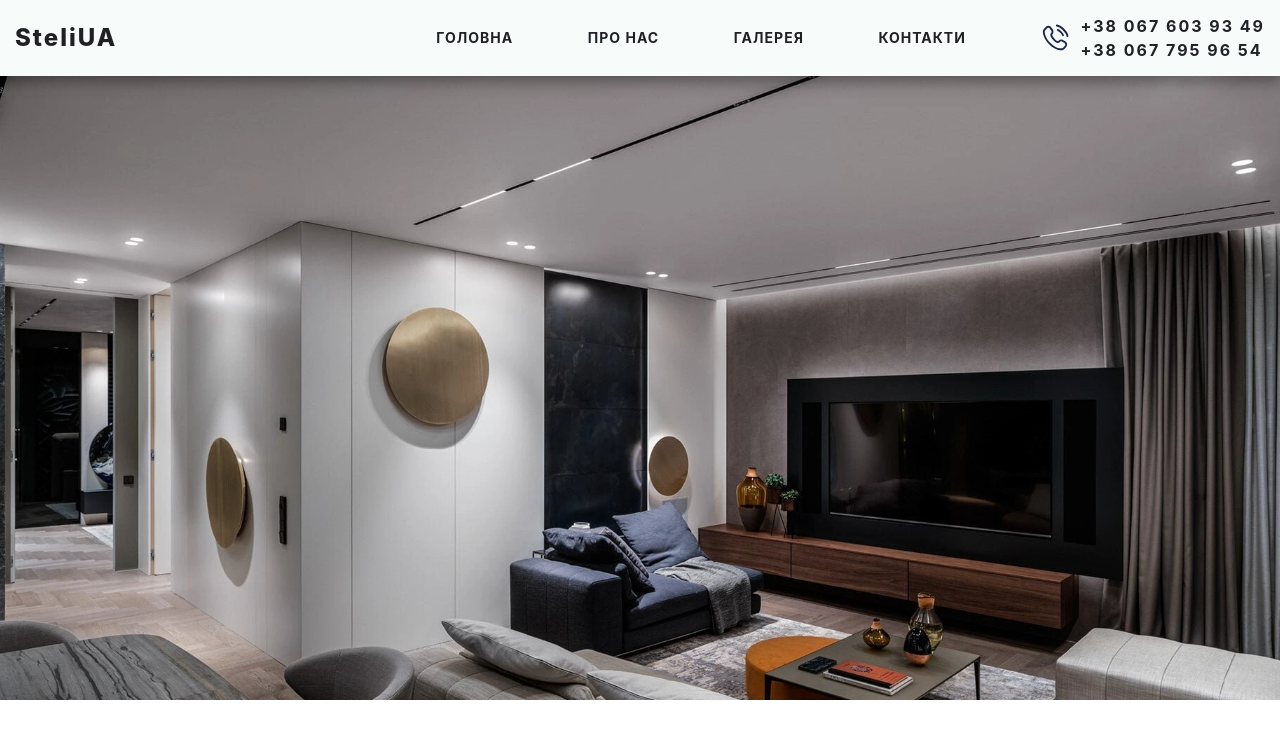
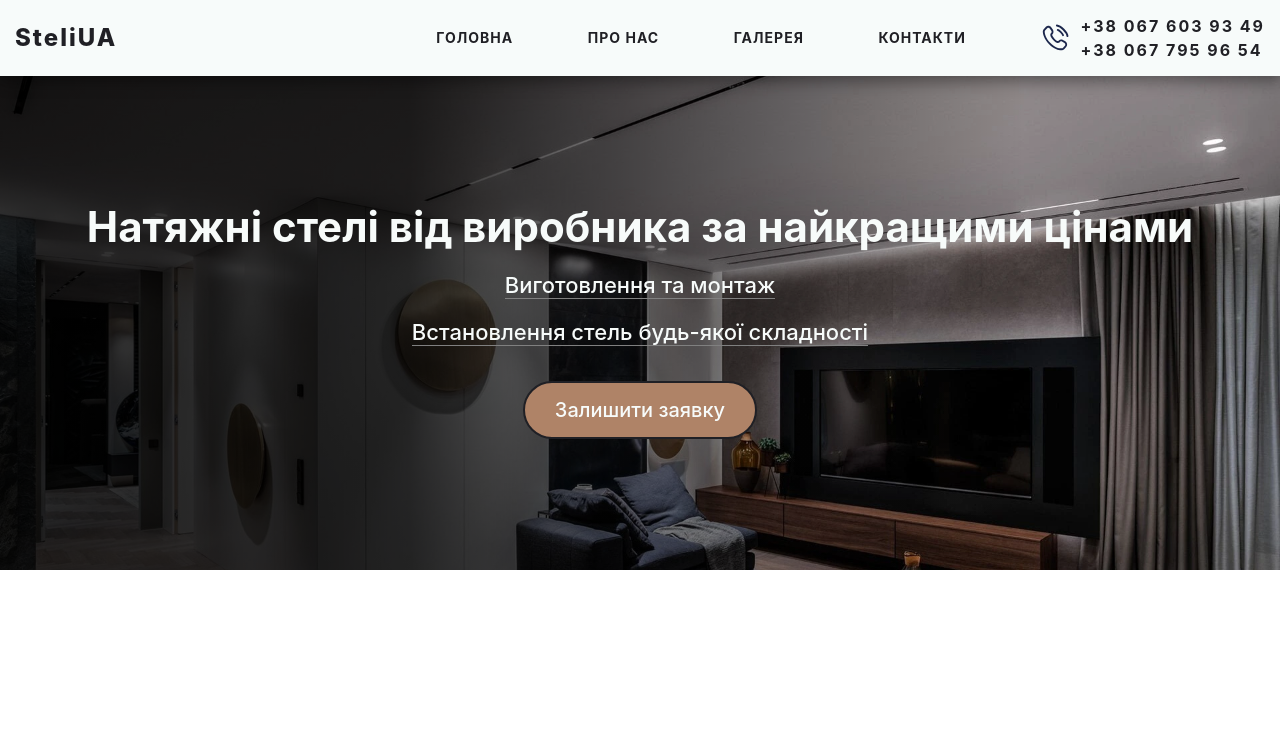
Before and after one commit to AnastasiiaBl/steliUA, a React (Vite) app: page / in a window 1280 px wide. Shown: the top 738 px of the page. Built offline with nearby package versions, Linux system fonts and the light colour scheme.

Commit message:
ADD: add component Banner; made some changes in styles Header

```diff
--- a/src/components/Banner/banner.module.scss
+++ b/src/components/Banner/banner.module.scss
@@ -1,3 +1,18 @@
+
+.banner::after {
+    content: '';
+    position: absolute;
+    top: 0;
+    left: 0;
+    width: 80%; /* Ширина будет 50% от ширины .banner (можете настроить по вашему усмотрению) */
+    height: 100%;
+    background: linear-gradient(to right, rgba(0,0,0,0.8) 30%, rgba(0,0,0,0) 100%); /* Градиент слева направо */
+    z-index: 1;
+
+    @media (min-width: 993px) {
+        background: linear-gradient(to right, rgba(0,0,0,0.8) 40%, rgba(0,0,0,0) 100%);
+    }
+}
 
 .banner {
     background-image: url(../../../public/img/banner1.webp);
@@ -5,5 +20,76 @@
     background-size: cover;
     background-position: center;
     min-width: 320px;
-    height: 700px;
+    height: 500px;
+    margin-top: 70px;
+    position: relative;
+
+    &__container {
+        min-width: 320px;
+        max-width: 1470px;
+        height: 100%;
+        margin: 0 auto;
+        padding: 0 15px;
+        box-sizing: border-box;
+        display: flex;
+        justify-content: center;
+    }
+
+    &__content {
+        display: flex;
+        flex-direction: column;
+        align-items: center;
+        align-self: center;
+        gap: 15px;
+        font-size: 20px;
+        font-weight: 500;
+        text-align: center;
+        z-index: 2;
+        color: #f7fbfa;
+
+        @media (min-width: 993px) {
+            gap: 20px;
+        }
+
+    }
+    &__title {
+        font-size: 26px;
+
+        @media (min-width: 768px) {
+            font-size: 35px;
+        }
+
+        @media (min-width: 993px) {
+            font-size: 42px;
+        }
+    }
+
+    &__text {
+        border-bottom: 1px solid grey;
+
+        @media (min-width: 993px) {
+            font-size: 22px;
+        }
+    }
+
+    &__btn {
+        margin-top: 10px;
+        padding: 10px 20px 10px 20px;
+        border: 2px solid #202025;
+        border-radius: 40px;
+        color: #f7fbfa;
+        background-color: #af8367;
+        cursor: pointer;
+
+        &:active {
+            background: #f7fbfa;
+            color: #202025;
+            transition: all 0.3s ease 0s;
+        }
+
+        @media (min-width: 768px) {
+            margin-top: 15px;
+            padding: 15px 30px 15px 30px;
+        }
+    }
 }
--- a/src/components/Banner/index.jsx
+++ b/src/components/Banner/index.jsx
@@ -4,8 +4,15 @@ export default function Banner() {
 
     return (
         <>
-        <section className={style.banner}>
-
+        <section id="home" className={style.banner}>
+            <div className={style.banner__container}>
+                <div className={style.banner__content}>
+                    <h2 className={style.banner__title}>Натяжні стелі від виробника за найкращими цінами</h2>
+                    <p className={style.banner__text}>Виготовлення та монтаж</p>
+                    <p className={style.banner__text}>Встановлення стель будь-якої складності</p>
+                    <button className={style.banner__btn}>Залишити заявку</button>
+                </div>
+            </div>
         </section>
         </>
     )
--- a/src/components/Header/header.module.scss
+++ b/src/components/Header/header.module.scss
@@ -1,4 +1,5 @@
 .header {
+  // position: sticky;
   position: fixed;
   top: 0;
   width: 100%;
--- a/src/components/Header/index.jsx
+++ b/src/components/Header/index.jsx
@@ -46,7 +46,7 @@ export default function Header() {
           <div className={style.header__nav}>
           <nav className={`${style.nav} ${isOpen && style.active}`}>
             <ul className={style.nav__list}>
-              <li className={style.nav__item}> <a href="">Головна</a> </li>
+              <li className={style.nav__item}> <a href="#home">Головна</a> </li>
               <li className={style.nav__item}><a href="">Про нас</a></li>
               <li className={style.nav__item}><a href="">Галерея</a></li>
               <li className={style.nav__item}><a href="">Контакти</a></li>
```
